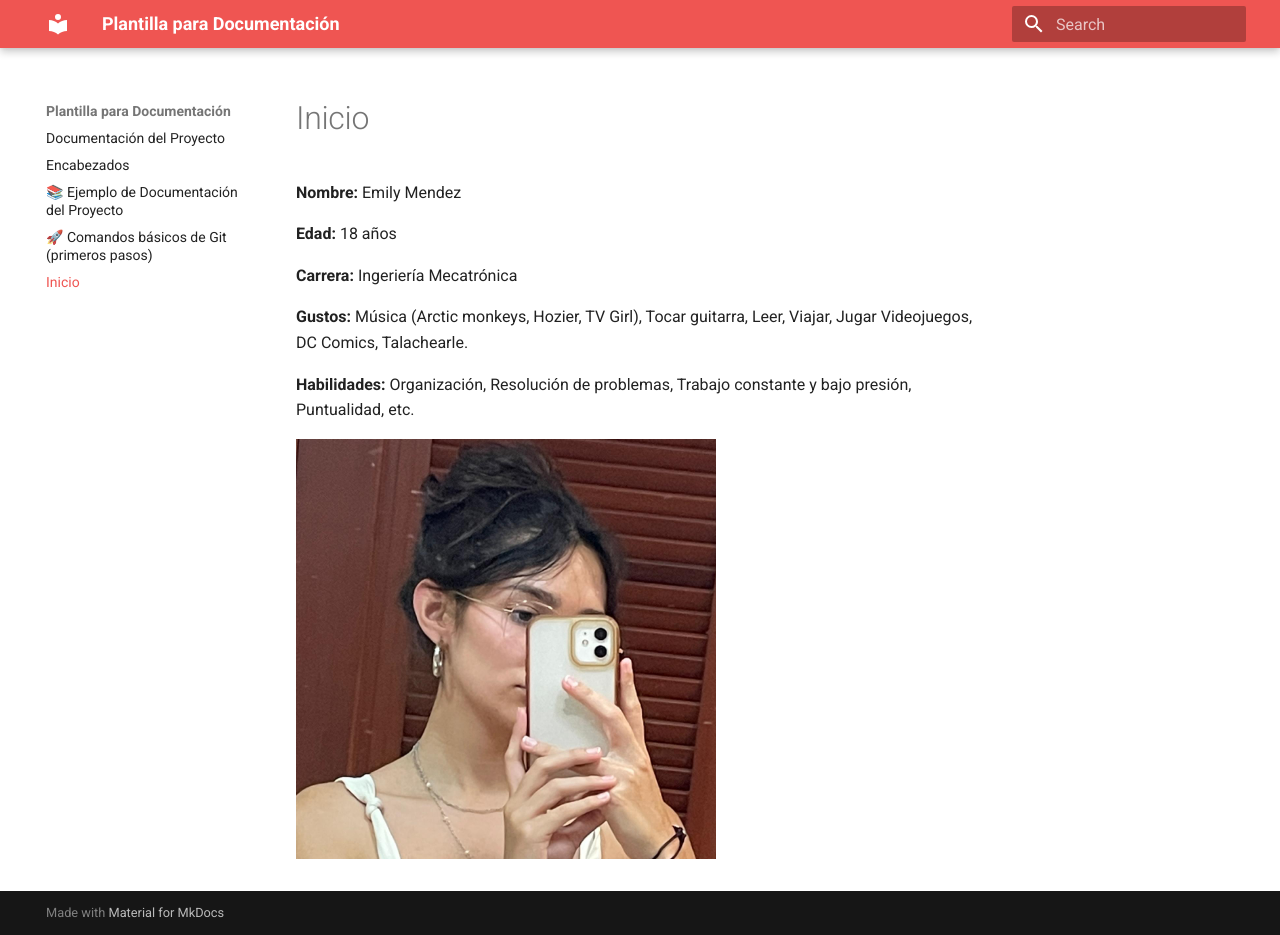
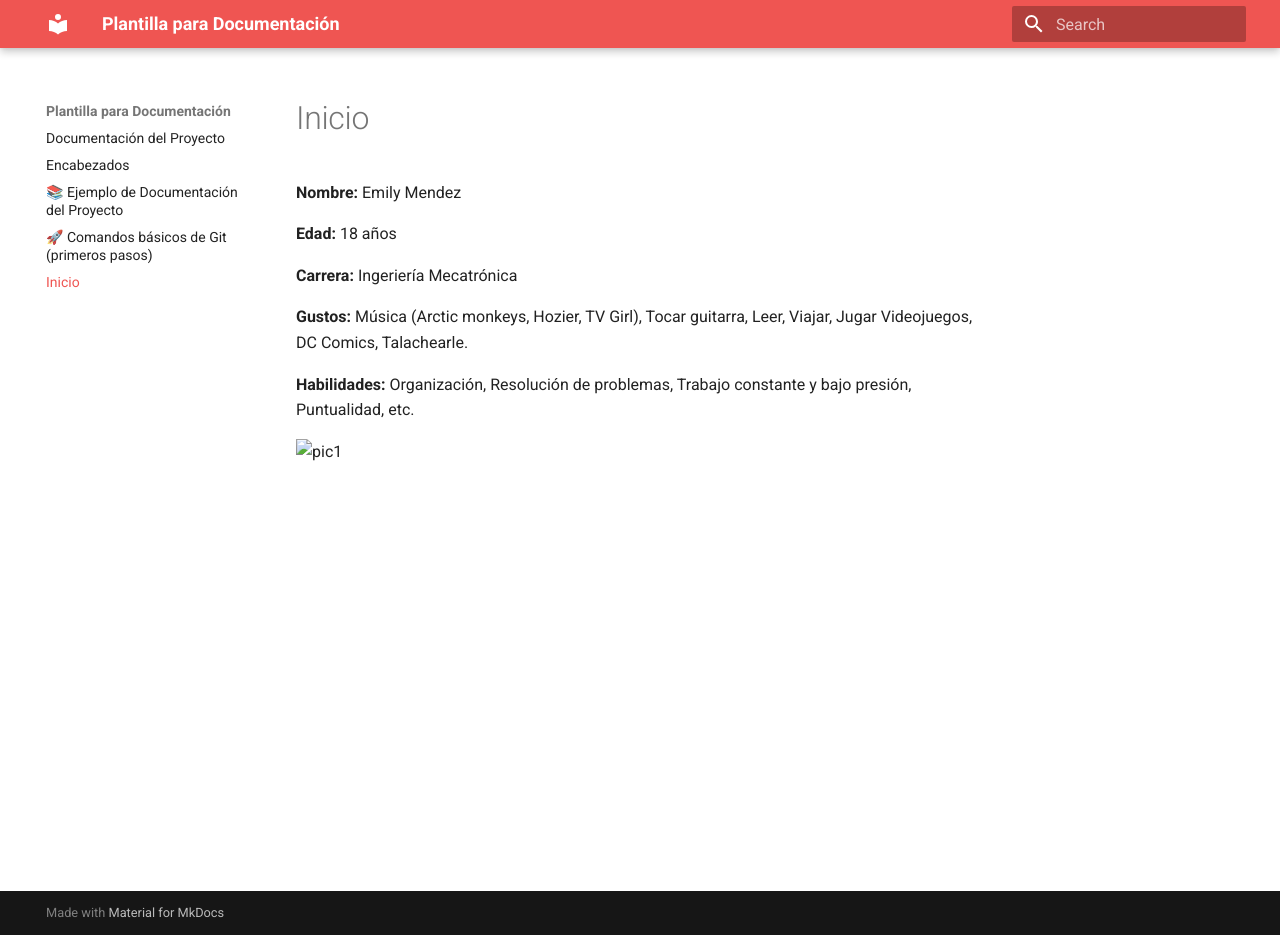
Before and after one commit to EmilyMZS/portafolio_iberopue, an MkDocs documentation site: the page built from docs/inicio.md, in a window 1280 px wide and 935 px high. Built offline with MkDocs 1.6.1 and Material for MkDocs 9.7.7, drawn with Linux system fonts in a browser that asks for light colours.

Commit message:
Update inicio.md

```diff
--- a/docs/inicio.md
+++ b/docs/inicio.md
@@ -10,4 +10,4 @@
 
 **Habilidades:** Organización, Resolución de problemas, Trabajo constante y bajo presión, Puntualidad, etc.
 
-<img src="../recursos/imgs/emilypic_1.jpeg" alt="emilypic_1" width="420">
+<img srs="../recursos/imgs/emilypic_1.jpeg" alt="pic1" width="420">
```
